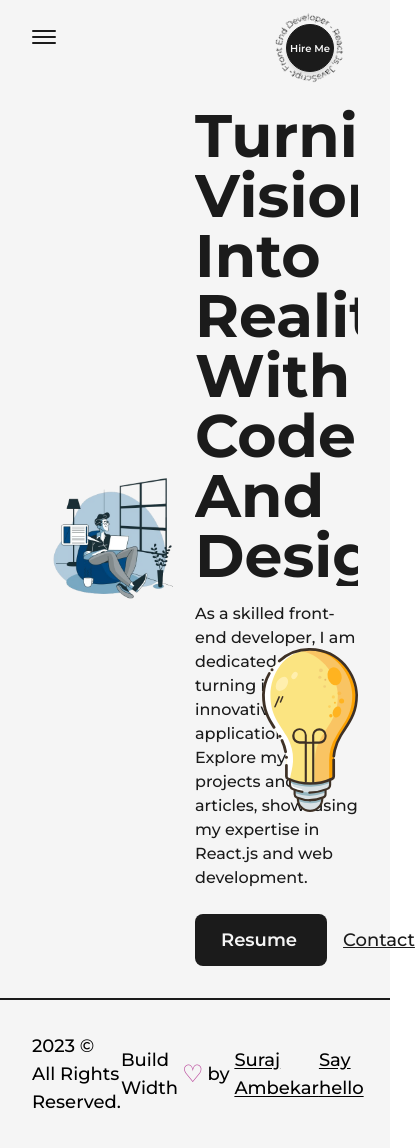
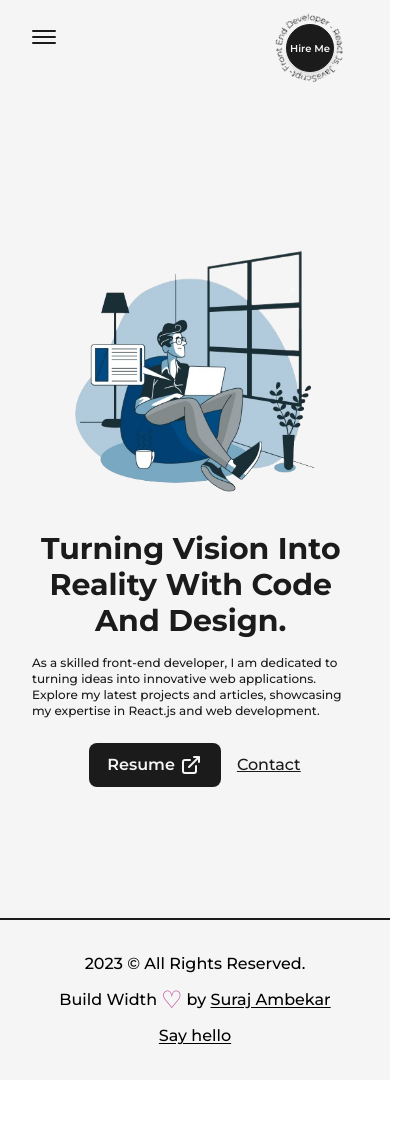
Before and after one commit to Suraj-Ambekar/portfolio-website, a Next.js app: page / in a window 390 px wide. Shown: the whole page, 415 px wide, since content can reach past the window. After the commit the page ends 1080 px from the top, so only its background shows below. Built offline with nearby package versions, Linux system fonts and the light colour scheme.

Commit message:
added media queries to make page responsive

```diff
--- a/src/components/Footer.js
+++ b/src/components/Footer.js
@@ -4,10 +4,10 @@
 
 const Footer = () => {
   return (
-    <footer className="w-full border-t-2 border-solid border-dark font-medium text-lg dark:text-light dark:border-light">
-        <Layout className='py-8 flex items-center justify-between'>
+    <footer className="w-full border-t-2 border-solid border-dark font-medium text-lg dark:text-light dark:border-light sm:text-base">
+        <Layout className='py-8 flex items-center justify-between lg:flex-col lg:py-6'>
             <span>{new Date().getFullYear()} &copy; All Rights Reserved.</span>
-            <div className='flex items-center'>
+            <div className='flex items-center lg:py-2'>
                 Build Width <span className='text-primary dark:text-primaryDark text-2xl px-1'>&#9825;</span>
                 by&nbsp; <Link href="https://www.linkedin.com/in/suraj-ambekar/" className="underline underline-offset-2 hover:text-red-600" target={"_blank"}>Suraj Ambekar</Link>
             </div>
--- a/src/pages/index.js
+++ b/src/pages/index.js
@@ -16,10 +16,10 @@
                 <meta name="description" content="portfolio website of Suraj Ambekar" />
             </Head>
             <main className="flex items-center text-dark w-full min-h-screen dark:text-light">
-                <Layout className='pt-0'>
-                    <div className='flex items-center justify-between w-full'>
-                        <div className='w-1/2'>
-                            <Image src={profilePic} alt="Suraj Ambekar" className="w-full h-auto"
+                <Layout className='pt-0 md:pt-16 sm:pt-8'>
+                    <div className='flex items-center justify-between w-full lg:flex-col'>
+                        <div className='w-1/2 md:w-full'>
+                            <Image src={profilePic} alt="Suraj Ambekar" className="w-full h-auto lg:hidden md:inline-block md:w-full"
                                 priority
                                 sizes="(max-width: 768px) 100vw,
                                         (max-width: 1200px) 50vw,
@@ -27,22 +27,25 @@
                                 "
                             />
                         </div>
-                        <div className='w-1/2 flex flex-col items-center self-center'>
-                            <AnimatedText text="Turning Vision Into Reality With Code And Design." className='!text-6xl !text-left' />
-                            <p className='my-4 text-base font-medium'>
+                        <div className='w-1/2 flex flex-col items-center self-center lg:w-full'>
+                            <AnimatedText text="Turning Vision Into Reality With Code And Design."
+                                className='!text-6xl !text-left xl:!text-5xl lg:!text-center lg:!text-6xl md:!text-5xl sm:!text-3xl'
+                            />
+                            <p className='my-4 text-base font-medium md:text-sm sm:text-xs'>
                                 As a skilled front-end developer, I am dedicated to turning ideas into innovative web applications. Explore my latest projects and articles, showcasing my expertise in React.js and web development.
                             </p>
-                            <div className='flex items-center self-start mt-2'>
+                            <div className='flex items-center self-start mt-2 lg:self-center'>
                                 <Link href="/SurajAmbekar-Resume.pdf" target={"_blank"}
                                     className='flex items-center bg-dark text-light p-2.5 px-6 rounded-lg text-lg font-semibold hover:bg-light hover:text-dark
                                         border-2 border-solid border-transparent hover:border-dark dark:bg-light dark:text-dark hover:dark:bg-dark hover:dark:text-light hover:dark:border-light
+                                        md:p-2 md:px-4 md:text-base
                                     '
                                     download={true}
                                 >
                                     Resume <LinkArrow className={"w-6 ml-1"} />
                                 </Link>
                                 <Link href="mailto:ambekarsuraj03@gmail.com" target={"_blank"}
-                                    className='ml-4 text-lg font-medium capitalize text-dark underline dark:text-light'
+                                    className='ml-4 text-lg font-medium capitalize text-dark underline dark:text-light md:text-base'
                                 >Contact</Link>
                             </div>
                         </div>
@@ -51,7 +54,7 @@
 
                 <HireMe />
 
-                <div className='absolute right-8 bottom-8 inline-block w-24'>
+                <div className='absolute right-8 bottom-8 inline-block w-24 md:hidden'>
                     <Image src={lightBulb} alt="lightbulb" className='w-full h-auto'  />
                 </div>
             </main>
```
